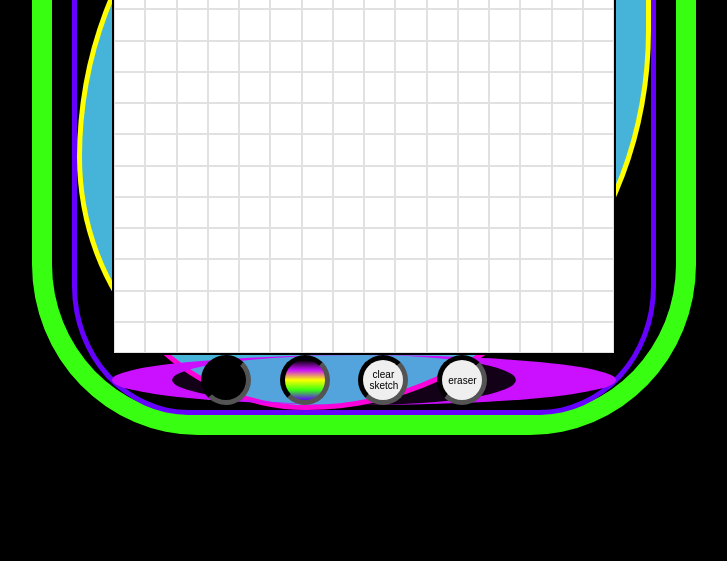
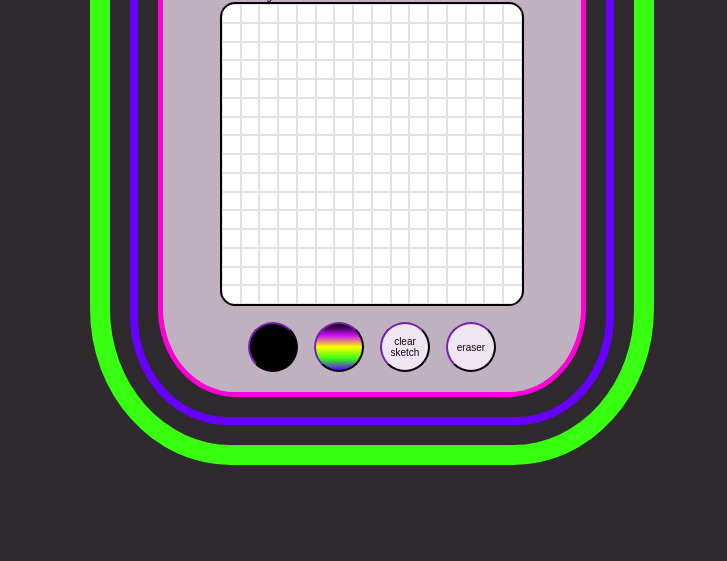
Before and after one commit to denriq55/etch-a-sketch, a plain HTML site: page index.html in a window 1280 px wide. Shown: the part 255-816 px from the top of the page, without its empty margins (276-1003 px from the left). Drawn offline with Linux system fonts and the light colour scheme.

Commit message:
edit styles

```diff
--- a/etch.js
+++ b/etch.js
@@ -18,8 +18,8 @@ function createDivs(num) {
 
         cell.classList.add("cell");
 
-        cell.style.width = 500/num - 2 + "px"
-        cell.style.height = 500/num - 2 + "px"
+        cell.style.width = 300/num - 2 + "px"
+        cell.style.height = 300/num - 2 + "px"
 
         container.appendChild(cell);
 
--- a/index.html
+++ b/index.html
@@ -19,14 +19,15 @@
                     <input type="range" min="2" max="100" value="16" id="range">
 
                     <div class="container"></div>
-        <div id="outerouterpad">
+
+
                         <div class="selection">
                             <button class="black"></button>
                             <button class="rainbow"></button>
                             <button class="reset">clear sketch</button>
                             <button class="eraser">eraser</button>
                         </div>
-        </div>
+
 
 
                 </div>
--- a/styles.css
+++ b/styles.css
@@ -1,66 +1,70 @@
+body {
+    background-color: #2e2a2d;
+    text-align: center;
+    flex-direction: column;
+    display: flex;
+    align-items: center;
+    width: 100%;
+    height: 100vh;
+    display: grid;
+    place-items: center;
+}
+
 #sketchpad {
     border: 5px solid #FF01D7;
-    border-right: 5px solid yellow;
-    border-left: 5px solid yellow;
-    background-color: #46b3d8;
-    padding: 0 30px 0px 30px;
-    border-radius: 40%;
-    border-top-right-radius: 30%;
-    border-top-left-radius: 60%;
-    border-bottom-right-radius: 60%;
+    border-right: 5px solid #FF01D7;
+    border-left: 5px solid #FF01D7;
+
+    padding: 20px 50px 20px 50px;
+    border-radius: 18%;
+    background-color: #bfb1c0;
+
+
+
+
+
 }
 
 #outerpad {
     border-left: 30px solid #6600FF;
     border-right: 30px solid #6600FF;
-    border: 5px solid #6600FF;
+    border: 8px solid #6600FF;
     border-radius: 20%;
     border-top-left-radius: 20%;
     border-top-right-radius: 20%;
+    padding: 20px;
+
 
 
 
 }
 
-#outerouterpad {
-
-    border-left: 60px solid #CB0FFF;
-    border-right: 100px solid #CB0FFF;
-    background-color: #cb0fff17;
-    border-radius: 50%;
-
-}
 
 #outerouterouterpad {
 
     border: 20px solid #38FF12;
-    padding: 0 20px 0px 20px;
+    padding: 20px;
     border-radius: 25%;
+
+
 
 
 }
 
 
 
-body {
-    background-color: rgb(0, 0, 0);
-    text-align: center;
-    flex-direction: column;
-    display: flex;
-    align-items: center;
-
-}
-
 .heading {
-    color: white;
+    color: rgb(66, 27, 70);
     font-size: 30px;
     letter-spacing: 5px;
     margin: 5px;
 }
 
 #value {
-    color: black;
+    color:  rgb(38, 8, 41);
     font-size: 20px;
+    margin: 1rem;
+
 }
 
 
@@ -68,24 +72,28 @@ body {
 .container {
     display: flex;
     flex-wrap: wrap;
-    width: 500px;
-    height: 500px;
+    width: 300px;
+    height: 300px;
     border: 2px solid black;
     background-color:white;
+    margin: 0 auto;
+    border-radius: 5%;
 }
 
 .selection {
     display: flex;
-    justify-content: space-evenly;
+    justify-content: center;
+    gap: 1rem;
+    margin-top: 1rem;
 
 }
 .selection>button {
     height: 50px;
     width: 50px;
     font-size: 10px;
-    margin-top: 0px;
     border-radius: 50%;
-    border: 5px inset black;
+    border: 2px outset rgb(63, 17, 93);
+
 
 
 }
@@ -98,6 +106,12 @@ body {
     background: linear-gradient(black, #CB0FFF, #FDFF00, #38FF12, #6600FF)
 }
 
+.reset,
+.eraser {
+    background-color: #eee6f1;
+    color: #16041e;
+}
+
 .cell {
     border: 1px solid hwb(0 50% 50% / 0.239);
 }
```
Lines whose indentation alone changed are shown as unchanged.
